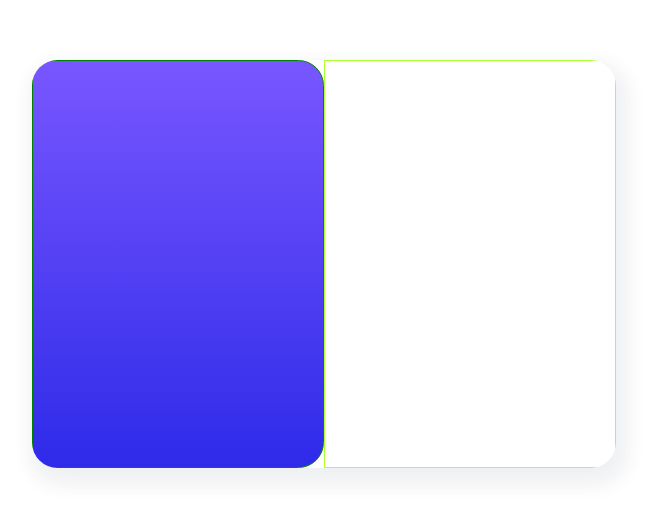
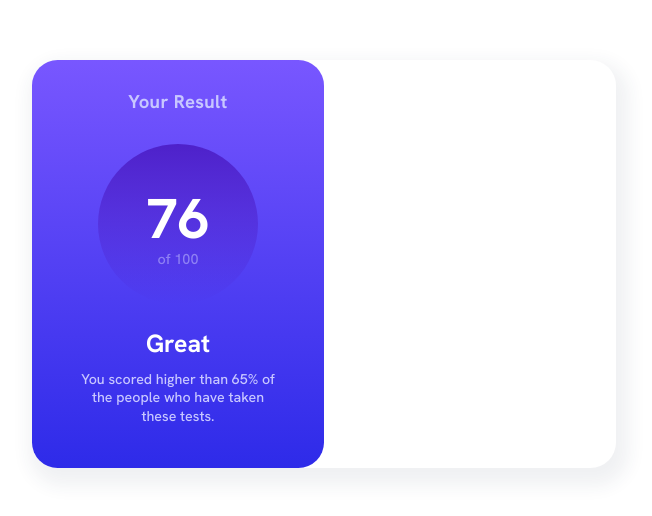
Before and after one commit to aadiisk21/P09, a plain HTML site: page index.html in a window 1280 px wide. Shown: the part 136-652 px from the top of the page, without its empty margins (396-1048 px from the left). Drawn offline with Linux system fonts and the light colour scheme.

Commit message:
completed side-left

```diff
--- a/css/style.css
+++ b/css/style.css
@@ -3,6 +3,9 @@
   /* colors */
   --Light-slate-blue: hsl(252, 100%, 67%);
   --Light-royal-blue: hsl(241, 81%, 54%);
+
+  --Violet-blue: hsla(256, 72%, 46%, 1);
+  --Persian-blue: hsla(241, 72%, 46%, 0);
 }
 
 *,
@@ -46,6 +49,7 @@ body {
   line-height: 1.5;
   margin: 0 auto;
   overflow: hidden;
+  font-family: "Hanken Grotesk", sans-serif;
   /* border: 1px solid red; */
 }
 
@@ -108,8 +112,8 @@ select {
   width: 36.5rem;
   height: 25.5rem;
   background-color: white;
-  -webkit-box-shadow: 5px 5px 11px 3px rgba(48,59,90,0.34);
-box-shadow: 5px 10px 18px 8px rgba(48, 59, 90, 0.07);
+  -webkit-box-shadow: 5px 5px 11px 3px rgba(48, 59, 90, 0.34);
+  box-shadow: 5px 10px 18px 8px rgba(48, 59, 90, 0.07);
 }
 
 .side-left {
@@ -120,19 +124,66 @@ box-shadow: 5px 10px 18px 8px rgba(48, 59, 90, 0.07);
     var(--Light-slate-blue),
     var(--Light-royal-blue)
   );
-  border: 1px solid green;
   border-top-right-radius: 1.6rem;
   border-bottom-right-radius: 1.6rem;
+  text-align: center;
+  /* border: 1px solid green; */
+}
+
+.heading {
+  color: hsl(241, 100%, 89%);
+  font-size: 1.16rem;
+  margin: 1.75rem;
+  letter-spacing: 0.3px;
+}
+
+.circle {
+  width: 10rem;
+  height: 10rem;
+  display: flex;
+  justify-content: center;
+  align-items: center;
+  flex-flow: column;
+  margin: 0 auto;
+  border-radius: 50%;
+  background: linear-gradient(var(--Violet-blue), var(--Persian-blue));
+  margin-bottom: 1.3rem;
+  /* border: 1px solid black; */
+}
+
+.circle h1 {
+  color: hsl(0, 0%, 100%);
+  font-size: 3.5rem;
+  margin-bottom: -0.8rem;
+}
+
+.circle span {
+  color: hsla(241.1, 100%, 89%, 0.51);
+  font-size: .9rem;
+}
+
+.appreciation {
+  font-size: 1.55rem;
+  margin-top: 0.8rem;
+  color: hsl(0, 0%, 100%);
+}
+
+.para {
+  font-size: 0.89rem;
+  padding: 0 3rem;
+  margin-top: 0.5rem;
+  color: hsl(241, 100%, 89%);
+  line-height: 18.5px;
 }
 
 .side-right {
-    width: 50%;
-    height: 100%;
-    border: 1px solid greenyellow;
+  width: 50%;
+  height: 100%;
+  /* border: 1px solid greenyellow; */
 }
 
 /* media query for mobile */
-@media screen and (max-width:450px) {
+@media screen and (max-width: 450px) {
   body {
     width: 100%;
     height: 100%;
--- a/index.html
+++ b/index.html
@@ -7,6 +7,9 @@
   <!-- displays site properly based on user's device -->
   <link rel="stylesheet" href="css/style.css">
   <link rel="icon" type="image/png" sizes="32x32" href="./assets/images/favicon-32x32.png">
+  <link rel="preconnect" href="https://fonts.googleapis.com">
+  <link rel="preconnect" href="https://fonts.gstatic.com" crossorigin>
+  <link href="https://fonts.googleapis.com/css2?family=Hanken+Grotesk:wght@500;700;800&display=swap" rel="stylesheet">
 
   <title>Frontend Mentor | Results summary component</title>
 
@@ -32,7 +35,15 @@
 <body>
   <main id="main_body">
     <section class="card">
-      <div class="side-left side"></div>
+      <div class="side-left side">
+        <h5 class="heading">Your Result</h5>
+        <div class="circle">
+          <h1 class="score-main">76</h1>
+          <span class="out-of">of 100</span>
+        </div>
+        <h4 class="appreciation">Great</h4>
+        <p class="para">You scored higher than 65% of the people who have taken these tests.</p>
+      </div>
       <div class="side-right side"></div>
     </section>
     <!-- Your Result
@@ -58,11 +69,11 @@
 
       Continue -->
 
-      <div class="attribution">
-        Challenge by <a href="https://www.frontendmentor.io?ref=challenge" target="_blank">Frontend Mentor</a>.
-        Coded by <a href="#">Aadil Shaikh</a>.
-      </div>
-    </main>
+    <div class="attribution">
+      Challenge by <a href="https://www.frontendmentor.io?ref=challenge" target="_blank">Frontend Mentor</a>.
+      Coded by <a href="#">Aadil Shaikh</a>.
+    </div>
+  </main>
 </body>
 
 </html>
```
